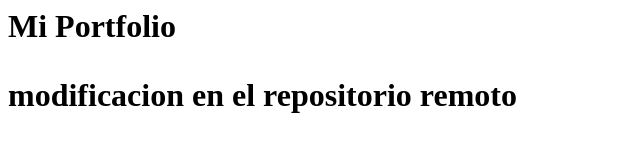
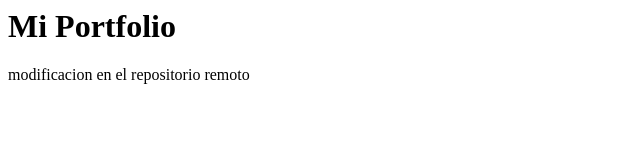
Before and after one commit to AndresC1984/portfolio-frontend, a plain HTML site: page index.html in a window 1280 px wide. Shown: the whole page, without its empty margins (0-640 px from the left). Drawn offline with Linux system fonts and the light colour scheme.

Commit message:
Update index.html

```diff
--- a/index.html
+++ b/index.html
@@ -1,2 +1,2 @@
-<h1>Mi Portfolio <h1>
-<p>modificacion en el repositorio remoto <p>
+<h1>Mi Portfolio </h1>
+<p>modificacion en el repositorio remoto </p>
```
